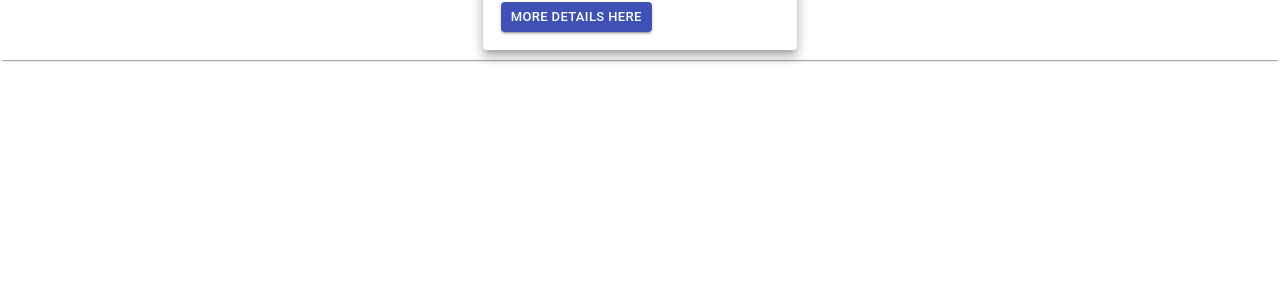
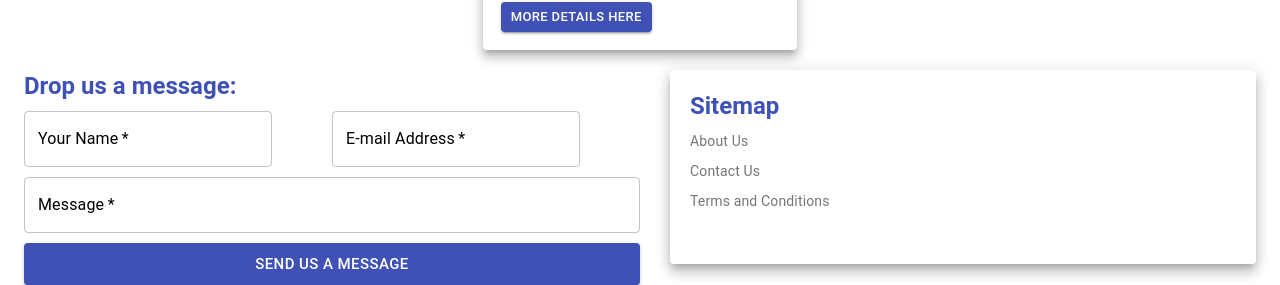
Before and after one commit to shravan20/github-readme-quotes, a React (Create React App) app in the folder frontend/: page / in a window 1280 px wide. Shown: the part 1723-2008 px from the top of the page. Before the commit the page ends 1793 px from the top, so only its background shows below. Built offline with nearby package versions, Linux system fonts and the light colour scheme; no server answers.

Commit message:
added-feedback-form-&-sitemap-to -footer

```diff
--- a/frontend/package.json
+++ b/frontend/package.json
@@ -3,11 +3,13 @@
   "version": "0.1.0",
   "private": true,
   "dependencies": {
+    "@formspree/react": "^2.5.1",
     "@material-ui/core": "^4.11.1",
     "@material-ui/lab": "^4.0.0-alpha.56",
     "@testing-library/jest-dom": "^5.11.6",
     "@testing-library/react": "^11.2.2",
     "@testing-library/user-event": "^12.3.0",
+    "dotenv": "^16.4.5",
     "react": "^17.0.1",
     "react-dom": "^17.0.1",
     "react-icons": "^5.3.0",
@@ -37,5 +39,8 @@
       "last 1 firefox version",
       "last 1 safari version"
     ]
+  },
+  "devDependencies": {
+    "dotenv-webpack": "^8.1.0"
   }
 }
--- /dev/null
+++ b/frontend/src/components/Footer/Footer.js
@@ -0,0 +1,69 @@
+import React from "react";
+import Grid from '@material-ui/core/Grid';
+import Box from '@material-ui/core/Box';
+import TextField from '@material-ui/core/TextField';
+import Typography from '@material-ui/core/Typography';
+import Button from '@material-ui/core/Button';
+import Link from '@material-ui/core/Link';
+import Paper from '@material-ui/core/Paper';
+import { useForm } from '@formspree/react';
+import ResponseSuccess from "./ResponseSuccess";
+
+const Footer = () => {
+    const [state, handleSubmitFormspree] = useForm(process.env.REACT_APP_FORMSPREE_FORM_CODE);
+    return (
+        <Grid container>
+            <Grid item xs={12} md={6}>
+                {state.succeeded && <ResponseSuccess />}
+                <Box id="feedback-form">
+                    {!state.succeeded && <form onSubmit={handleSubmitFormspree}>
+                        <Grid container>
+                            <Grid item xs={12}>
+                                <Typography variant="h5" gutterBottom color="primary">
+                                    <Box sx={{ fontWeight: 'bold' }} display='inline'>
+                                        Drop us a message:
+                                    </Box>
+                                </Typography>
+                            </Grid>
+                            <Grid item xs={12} sm={6}>
+                                <TextField id="name" label="Your Name" name="name" variant="outlined" required style={{ marginBottom: '10px' }} />
+                            </Grid>
+                            <Grid item xs={12} sm={6}>
+                                <TextField id="email" label="E-mail Address" name="email" type="email" required variant="outlined" style={{ marginBottom: '10px' }} />
+                            </Grid>
+                            <Grid item xs={12}>
+                                <TextField id="message" label="Message" variant="outlined" name="message" fullWidth multiline required style={{ marginBottom: '10px' }} />
+                            </Grid>
+                            {state.succeeded && <Typography style={{ color: 'green' }}>Your response has been recorded successfully!</Typography>}
+                            <Grid item xs={12}>
+                                <Button type="submit" disabled={false} variant="contained" color="primary" size="large" fullWidth>
+                                    SEND US A MESSAGE
+                                </Button>
+                            </Grid>
+                        </Grid>
+                    </form>}
+                </Box>
+            </Grid>
+            <Grid item xs={12} md={6}>
+                <Paper id="sitemap" style={{ marginLeft: '30px', height: '90%', padding: '20px' }} elevation={9}>
+                    <Typography variant="h5" gutterBottom color="primary">
+                        <Box sx={{ fontWeight: 'bold' }} display='inline'>
+                            Sitemap
+                        </Box>
+                    </Typography>
+                    <Link href="https://github.com/shravan20/github-readme-quotes" display="block" style={{ marginBottom: '10px' }} color="textSecondary">
+                        About Us
+                    </Link>
+                    <Link href="mailto:shravan@ohmyscript.com" display="block" style={{ marginBottom: '10px' }} color="textSecondary">
+                        Contact Us
+                    </Link>
+                    <Link href="https://github.com/shravan20/github-readme-quotes/blob/main/LICENSE" display="block" style={{ marginBottom: '10px' }} color="textSecondary">
+                        Terms and Conditions
+                    </Link>
+                </Paper>
+            </Grid>
+        </Grid>
+    )
+}
+
+export default Footer;
--- /dev/null
+++ b/frontend/src/components/Footer/ResponseSuccess.js
@@ -0,0 +1,10 @@
+import React from "react";
+import Paper from '@material-ui/core/Paper';
+import Typography from '@material-ui/core/Typography';
+
+const ResponseSuccess = ()=>
+    <Paper style={{height:'90%',display:'flex',alignItems:'center',justifyContent:'center',backgroundColor:'#DBE2E9'}}>
+        <Typography variant="h6" color="primary" gutterBottom>Your response has been recorded successfully!</Typography>
+    </Paper>
+
+export default ResponseSuccess;
--- a/frontend/src/components/Pages/Home/index.js
+++ b/frontend/src/components/Pages/Home/index.js
@@ -5,6 +5,7 @@ import { themes, animations, layouts, fonts, colorValues, quoteTypes } from '../
 import TextField from '@material-ui/core/TextField';
 import Autocomplete from '@material-ui/lab/Autocomplete';
 import ContributorsCard from '../../ContributorsCard/ContributorCard'
+import Footer from '../../Footer/Footer';
 const Home = () => {
 
     const [theme, setTheme] = useState(themes[0]);
@@ -146,6 +147,7 @@ const Home = () => {
                 }
             </Grid>
             <ContributorsCard />
+            <Footer/>
         </React.Fragment>
     )
 }
```
Also changed, not shown: 2 other files (tests, documents, lock files or other folders).
